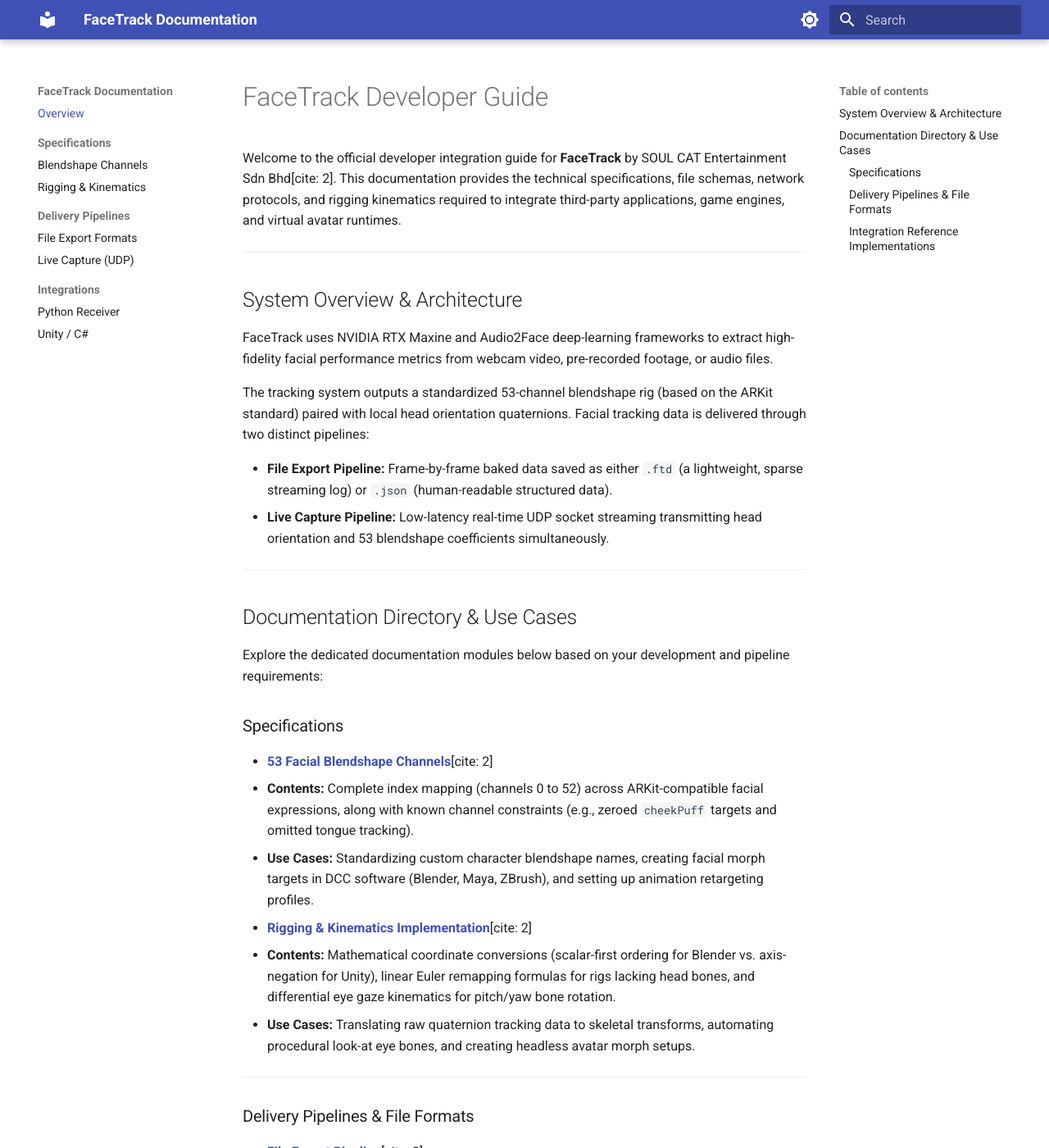
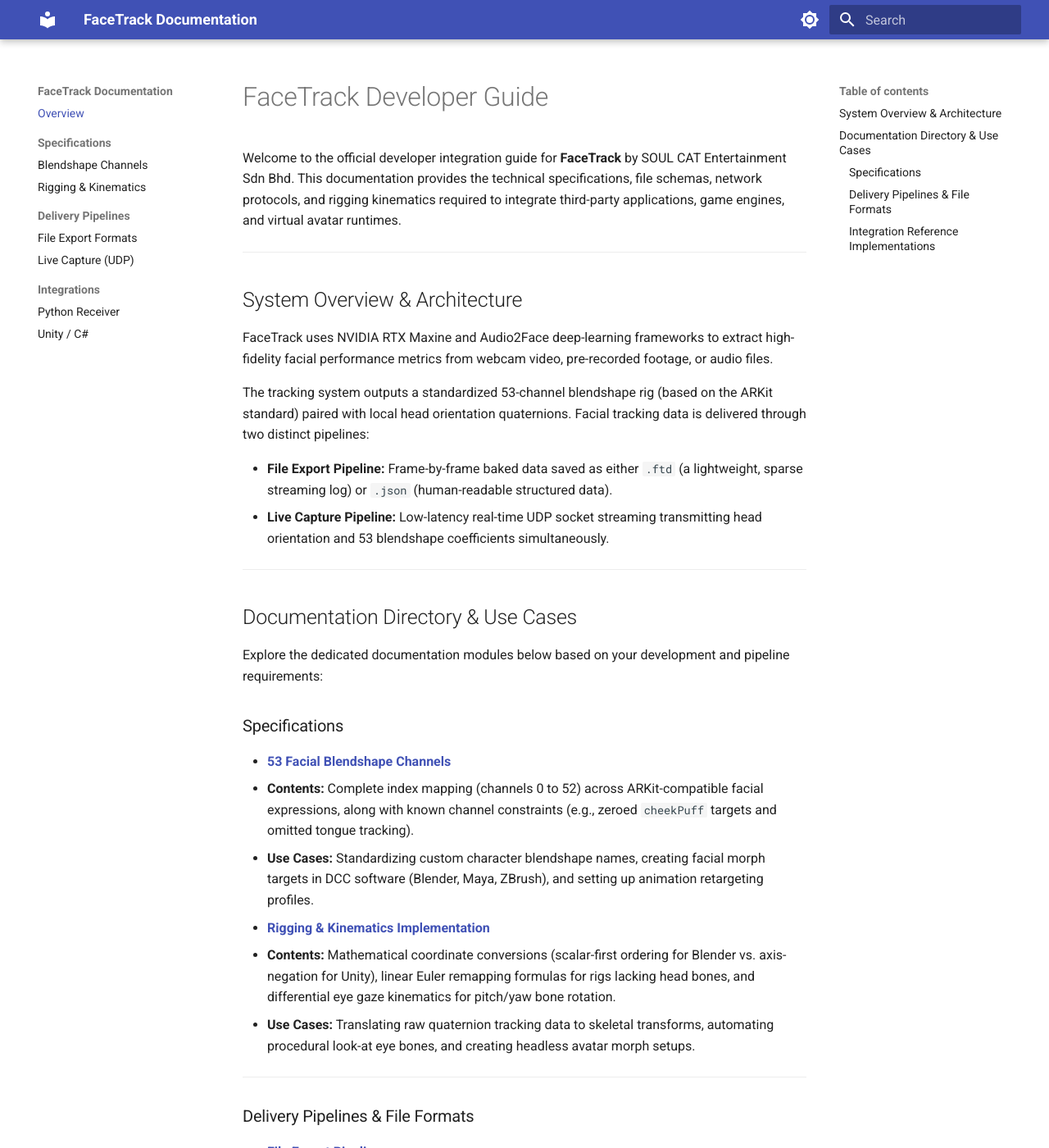
Before and after one commit to soulcatentertainment/FaceTrack-Developer-Guide, an MkDocs documentation site: the page built from docs/index.md, in a window 1280 px wide and 1400 px high. Shown: the whole window at 82% size. Built offline with MkDocs 1.6.1 and Material for MkDocs 9.7.7, drawn with Linux system fonts in a browser that asks for light colours.

Commit message:
Update FaceTrack Developer Guide content

```diff
--- a/docs/index.md
+++ b/docs/index.md
@@ -1,6 +1,6 @@
 # FaceTrack Developer Guide
 
-Welcome to the official developer integration guide for **FaceTrack** by SOUL CAT Entertainment Sdn Bhd[cite: 2]. This documentation provides the technical specifications, file schemas, network protocols, and rigging kinematics required to integrate third-party applications, game engines, and virtual avatar runtimes.
+Welcome to the official developer integration guide for **FaceTrack** by SOUL CAT Entertainment Sdn Bhd. This documentation provides the technical specifications, file schemas, network protocols, and rigging kinematics required to integrate third-party applications, game engines, and virtual avatar runtimes.
 
 ---
 
@@ -21,11 +21,11 @@
 
 ### Specifications
 
-- **[53 Facial Blendshape Channels](specifications/blendshapes.md)**[cite: 2]
+- **[53 Facial Blendshape Channels](specifications/blendshapes.md)**
   - **Contents:** Complete index mapping (channels 0 to 52) across ARKit-compatible facial expressions, along with known channel constraints (e.g., zeroed `cheekPuff` targets and omitted tongue tracking).
   - **Use Cases:** Standardizing custom character blendshape names, creating facial morph targets in DCC software (Blender, Maya, ZBrush), and setting up animation retargeting profiles.
 
-- **[Rigging & Kinematics Implementation](pipelines/kinematics.md)**[cite: 2]
+- **[Rigging & Kinematics Implementation](pipelines/kinematics.md)**
   - **Contents:** Mathematical coordinate conversions (scalar-first ordering for Blender vs. axis-negation for Unity), linear Euler remapping formulas for rigs lacking head bones, and differential eye gaze kinematics for pitch/yaw bone rotation.
   - **Use Cases:** Translating raw quaternion tracking data to skeletal transforms, automating procedural look-at eye bones, and creating headless avatar morph setups.
 
@@ -33,11 +33,11 @@
 
 ### Delivery Pipelines & File Formats
 
-- **[File Export Pipeline](integrations/file-export.md)**[cite: 2]
+- **[File Export Pipeline](integrations/file-export.md)**
   - **Contents:** Format structures and specifications for `.ftd` (sparse line-delimited key-value pairs omitting weights $\le 0.0001$) and `.json` (timestamped frame arrays).
   - **Use Cases:** Non-realtime animation workflows, recorded mocap cleanup, custom DCC importer plugin development, and offline performance archival.
 
-- **[Live Capture UDP Protocol](integrations/live-capture.md)**[cite: 2]
+- **[Live Capture UDP Protocol](integrations/live-capture.md)**
   - **Contents:** UDP socket configuration, network broadcast settings (`0.0.0.0`), port bindings, firewall setup, and raw string datagram payload definitions separated by pipe characters (`|`).
   - **Use Cases:** Low-latency real-time tracking, live VTuber runtime applications, broadcast studio networking, and game engine integration.
 
```
